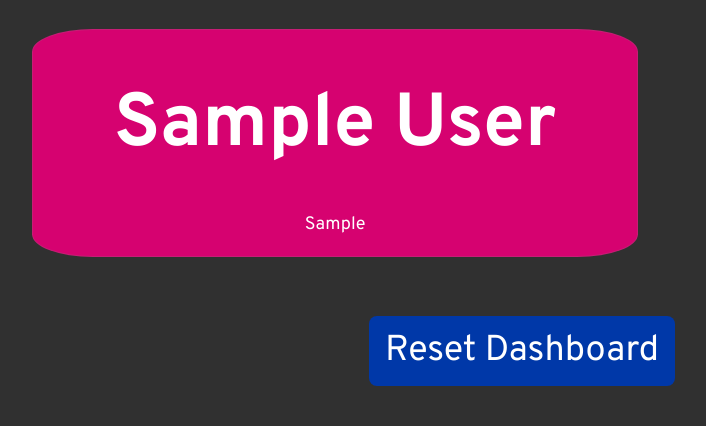
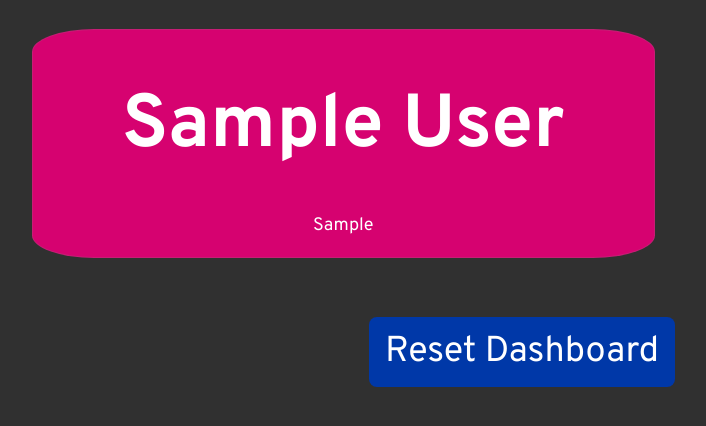
Before and after one commit to TRezendes/pill_pack_dashboard, a Flask app: page /dashboard in a window 1280 px wide. Shown: the top 426 px of the page, without its empty margins (118-824 px from the left). Run offline with Flask 2, Linux system fonts and the light colour scheme; tables that the repository leaves empty hold one stand-in row (values such as "Sample post"); some libraries are stand-ins or nearby versions.

Commit message:
Width now at 105%!

```diff
--- a/ppd_flask/static/css/custom.css
+++ b/ppd_flask/static/css/custom.css
@@ -31,7 +31,7 @@ h1 {
     font-weight: 700;
 }
 .grid-container {
-    width: 100%;
+    width: 105%;
     display: grid;
     column-gap: 25px;
     row-gap: 25px;
```
